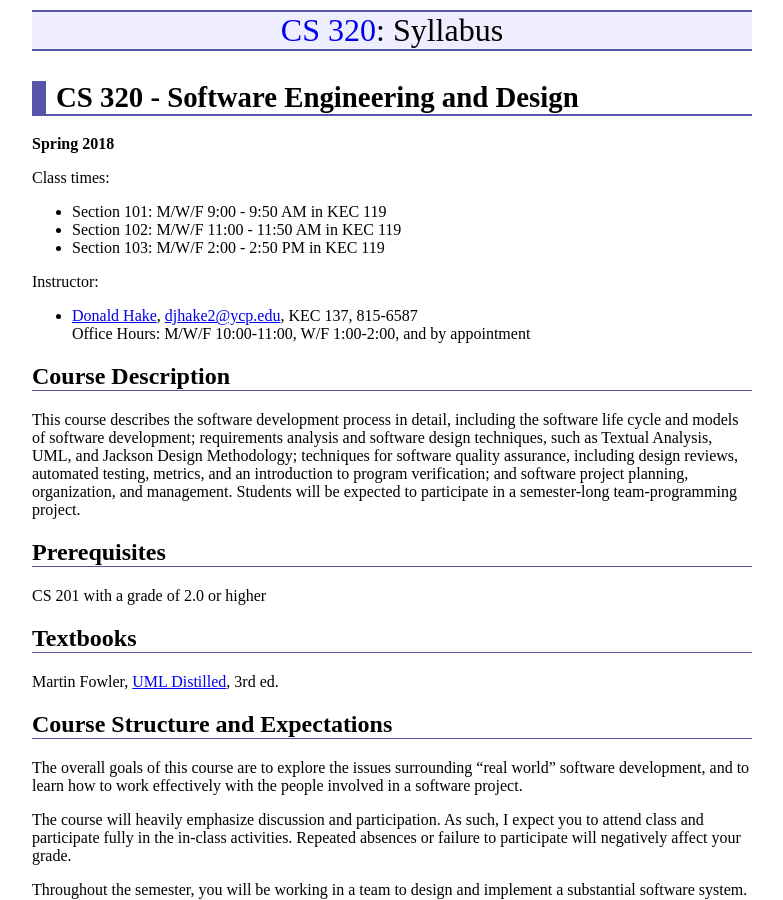
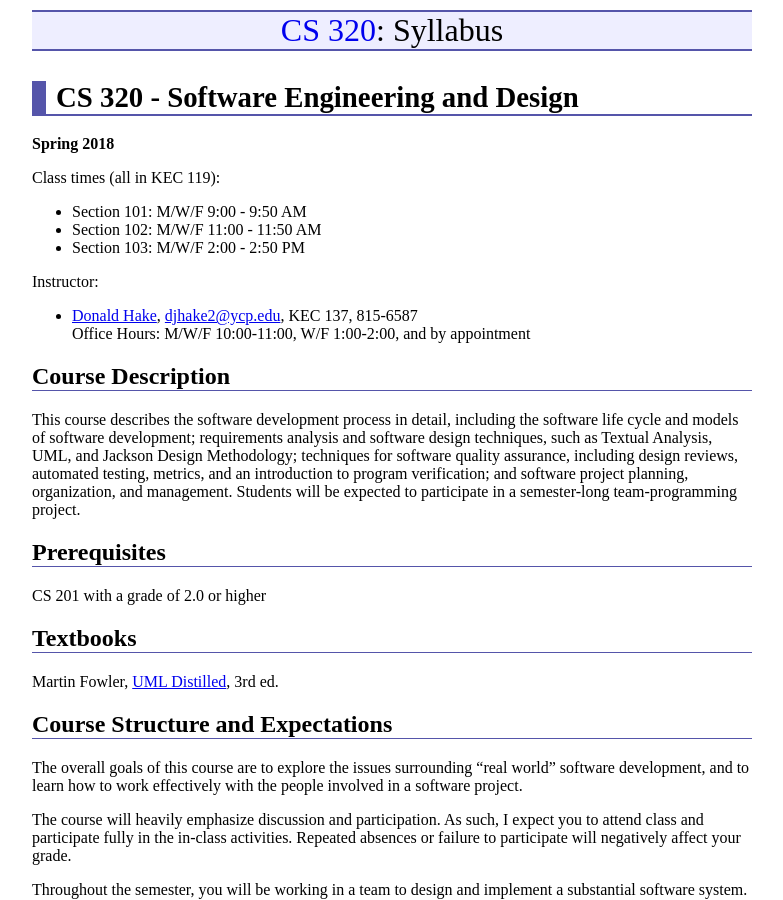
Before and after one commit to ycpcs/cs320-spring2019, a Jekyll site: the page built from syllabus.md, in a window 1280 px wide and 900 px high. Shown: the whole window, without its empty margins (248-1031 px from the left). Built offline with Jekyll 4.4.1, drawn with Linux system fonts in a browser that asks for light colours.

Commit message:
edits to class times

```diff
--- a/syllabus.md
+++ b/syllabus.md
@@ -8,11 +8,11 @@ CS 320 - Software Engineering and Design
 
 **Spring 2018**
 
-Class times:
+Class times (all in KEC 119):
 
-- Section 101: M/W/F	 9:00 -  9:50 AM in KEC 119
-- Section 102: M/W/F	11:00 - 11:50 AM in KEC 119
-- Section 103: M/W/F	 2:00 -  2:50 PM in KEC 119
+- Section 101: M/W/F	 9:00 -  9:50 AM
+- Section 102: M/W/F	11:00 - 11:50 AM
+- Section 103: M/W/F	 2:00 -  2:50 PM
 
 Instructor:
 
```
